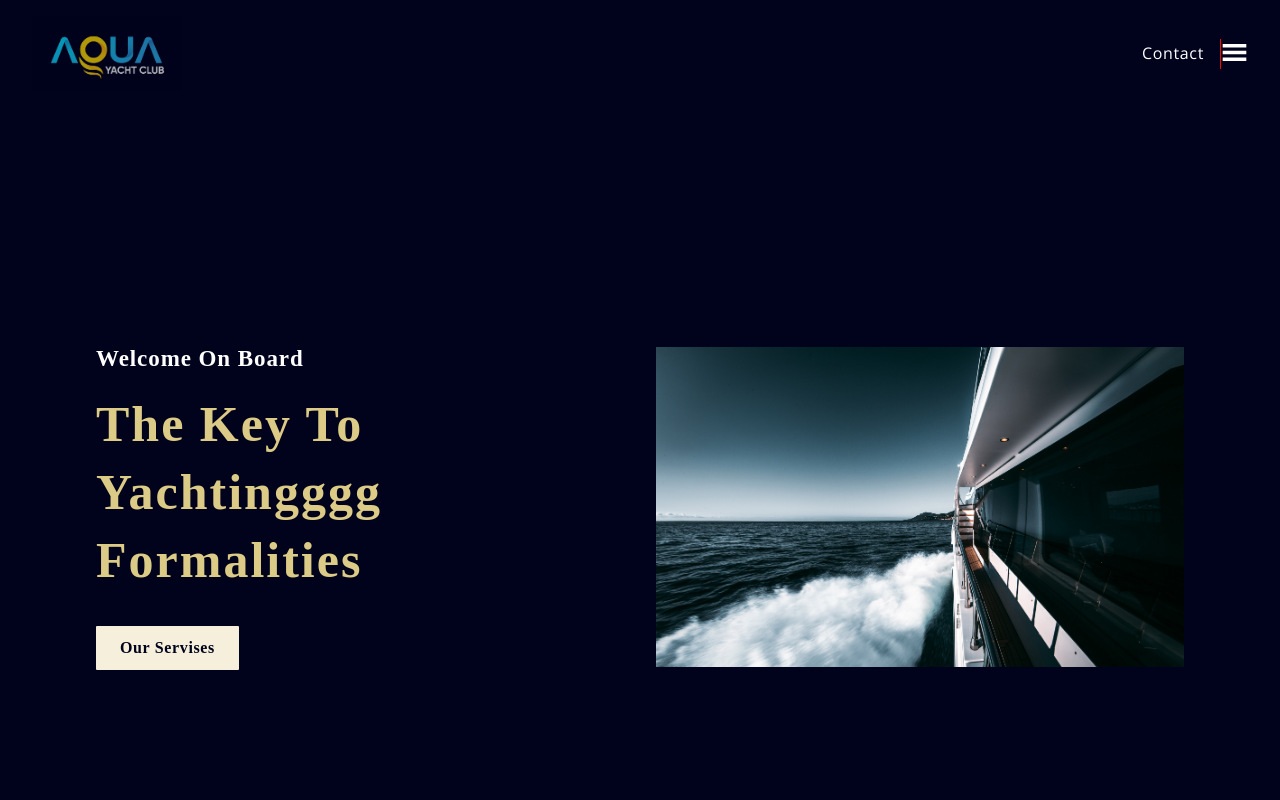
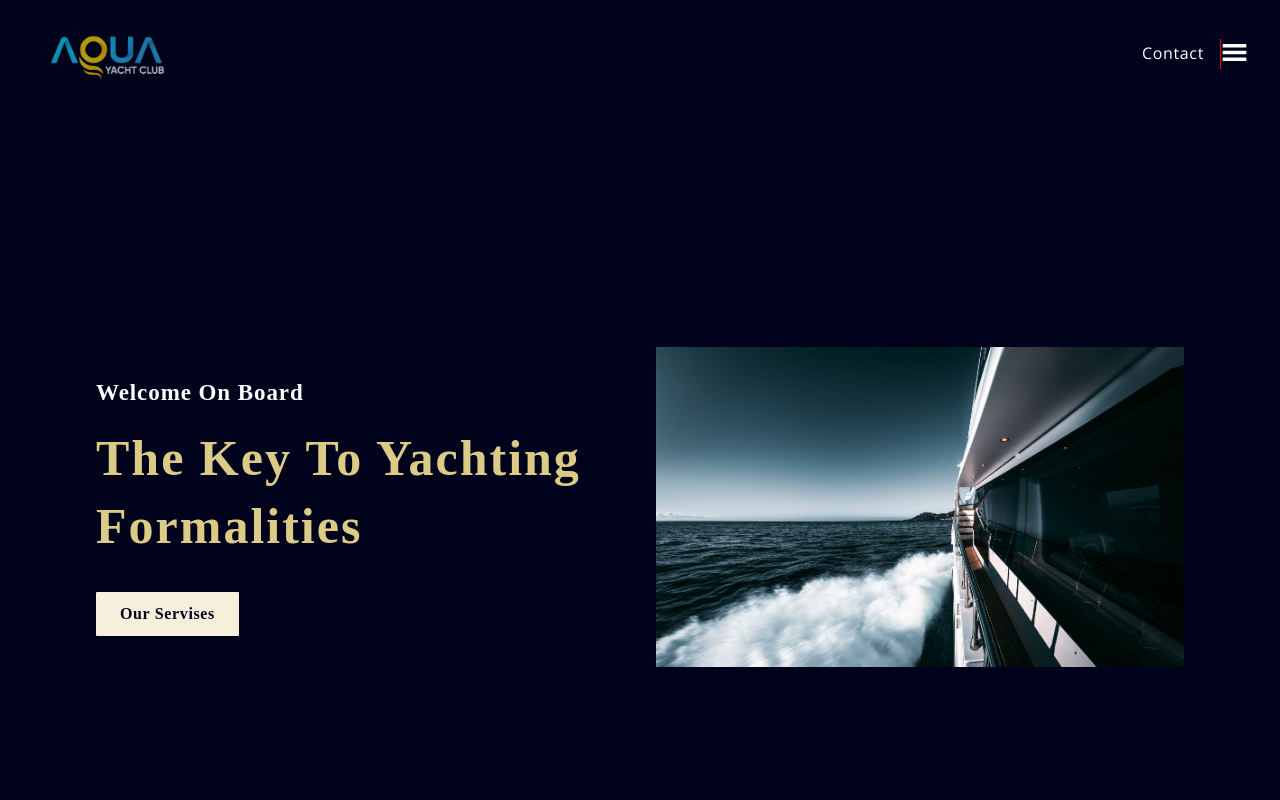
Before and after one commit to felipbttk/aquayachtclubsite, a React (Create React App) app: page / in a window 1280 px wide. Shown: the top 800 px of the page. Built offline with nearby package versions, Linux system fonts and the light colour scheme; a web font is replaced by a local one.

Commit message:
commit to main

```diff
--- a/src/container/Header/Header.jsx
+++ b/src/container/Header/Header.jsx
@@ -8,7 +8,7 @@ const Header = () => (
   <div className='app__header app__wrapperr section__paddingg' >
     <div className='app__wrapper_infoo'>
         <SubHeading title='Welcome on Board'/>
-        <h1 className='app__header-h1'>The Key To Yachtingggg Formalities</h1>
+        <h1 className='app__header-h1'>The Key To Yachting Formalities</h1>
         {/* <p className='p__opensans' style={{ margin: '2rem 0' }}>This is a comment for what we serve about our products  and our coltoure</p> */}
       <a href="#services">  <button type='button' className='custom__buttonn'>Our Servises</button> </a>
     </div>
```
